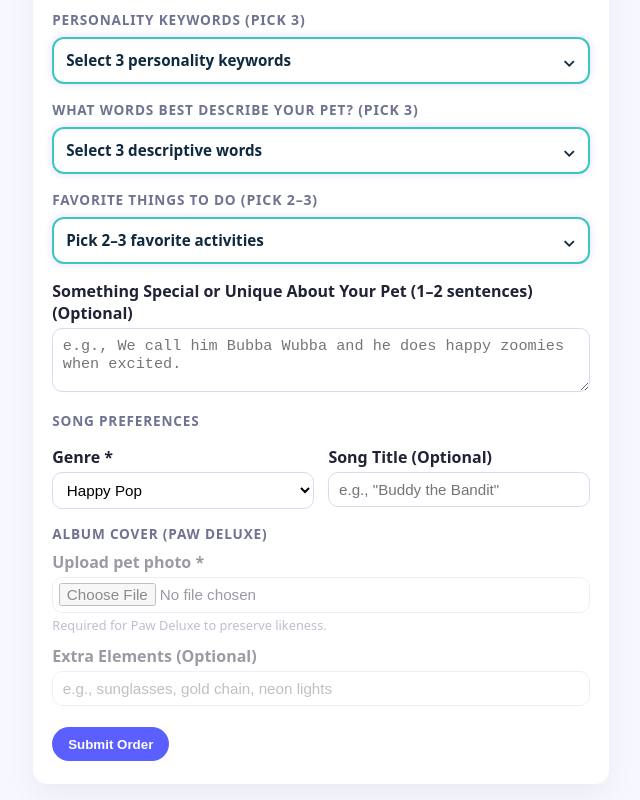
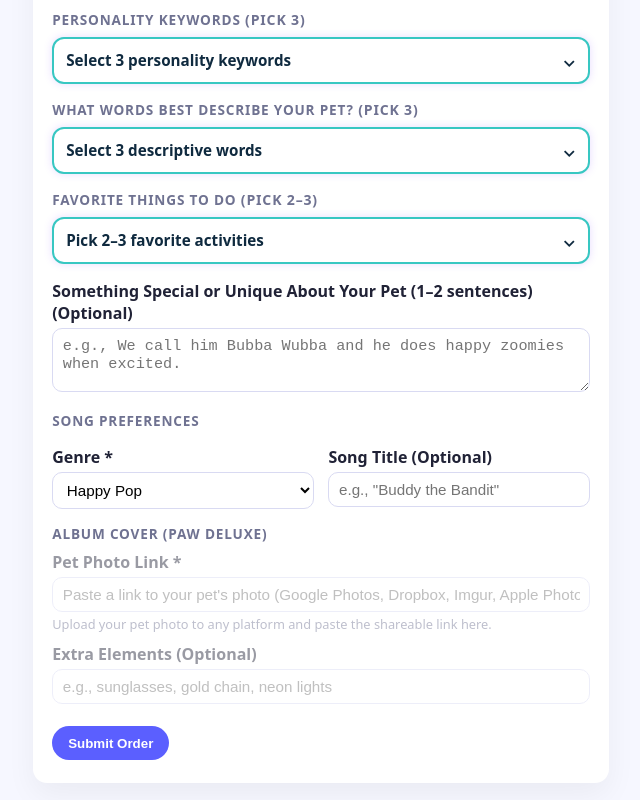
Before and after one commit to pettracks/pettracks-site, a plain HTML site: page index.html in a window 1280 px wide. Shown: the part 963-1763 px from the top of the page, without its empty margins (73-713 px from the left). Drawn offline with Linux system fonts and the light colour scheme.

Commit message:
Update index.html

```diff
--- a/index.html
+++ b/index.html
@@ -432,9 +432,11 @@
       <div class="section-title">Album cover (Paw Deluxe)</div>
 
       <div id="albumFields" class="disabled">
-        <label>Upload pet photo *</label>
-        <input type="file" id="petPhoto" name="Pet Photo" accept="image/*" />
-        <span class="small-note">Required for Paw Deluxe to preserve likeness.</span>
+<label>Pet Photo Link *</label>
+<input id="petPhotoLink" name="Pet Photo Link"
+       placeholder="Paste a link to your pet's photo (Google Photos, Dropbox, Imgur, Apple Photos, etc.)" />
+<span class="small-note">Upload your pet photo to any platform and paste the shareable link here.</span>
+
 
         <label style="margin-top:.6rem;">Extra Elements (Optional)</label>
         <input id="extras" name="Extra Elements"
```
